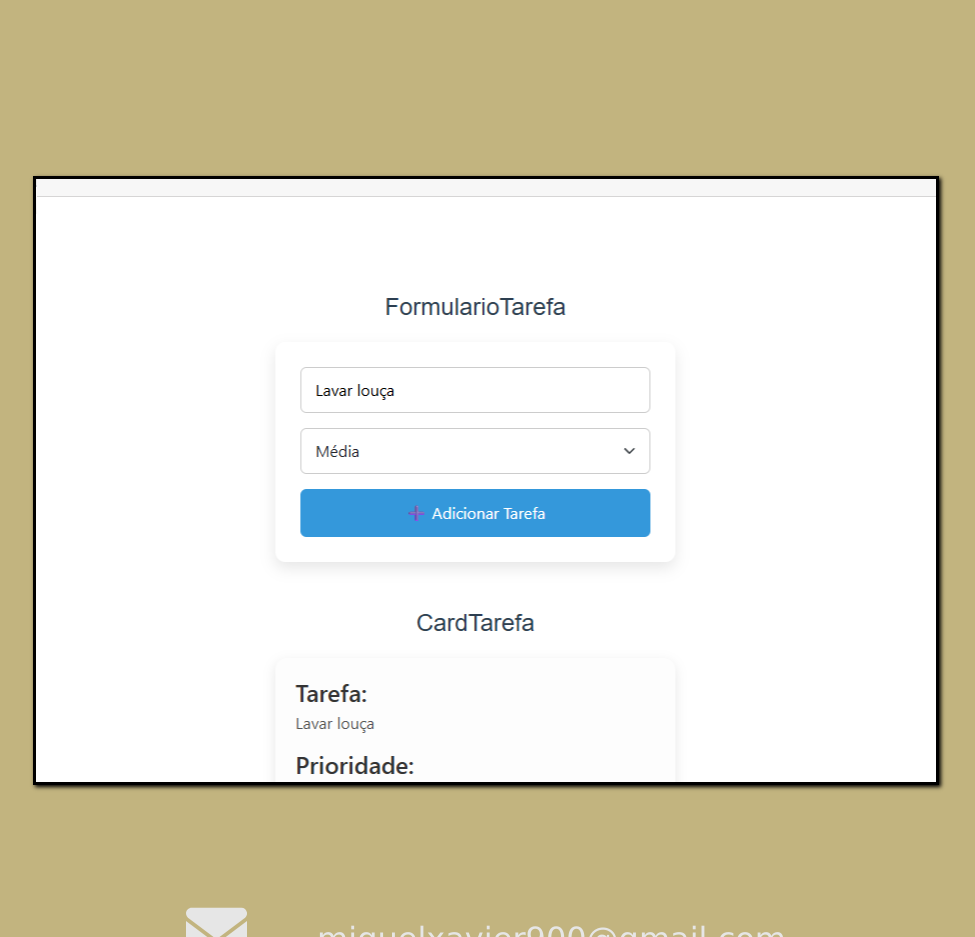
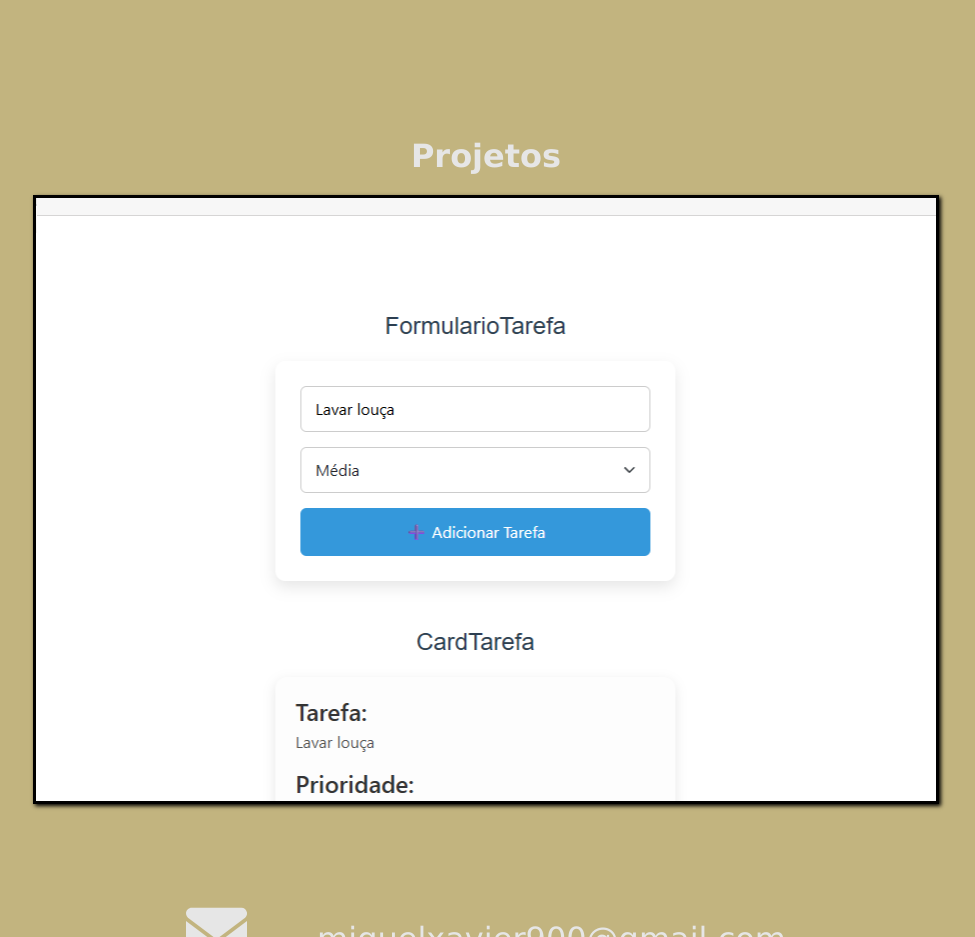
Before and after one commit to MigueXavier/portifolio, a plain HTML site: page index.html in a window 1280 px wide. Shown: the part 1400-2337 px from the top of the page, without its empty margins (154-1129 px from the left). Drawn offline with Linux system fonts and the light colour scheme.

Commit message:
Update index.html

```diff
--- a/index.html
+++ b/index.html
@@ -77,7 +77,7 @@
 </div>
 
 <div id="carrossel">
-    <h1 id="txt_projetos"></h1>
+    <h1 id="txt_projetos">Projetos</h1>
     <div class="container" >
         <div id="img">
         <a href="https://github.com/MigueXavier/jogadores_crud.git"><img src="Captura de tela 2025-06-30 163502.png" alt="" url="https://github.com/MigueXavier/jogadores_crud.git"></a>
```
